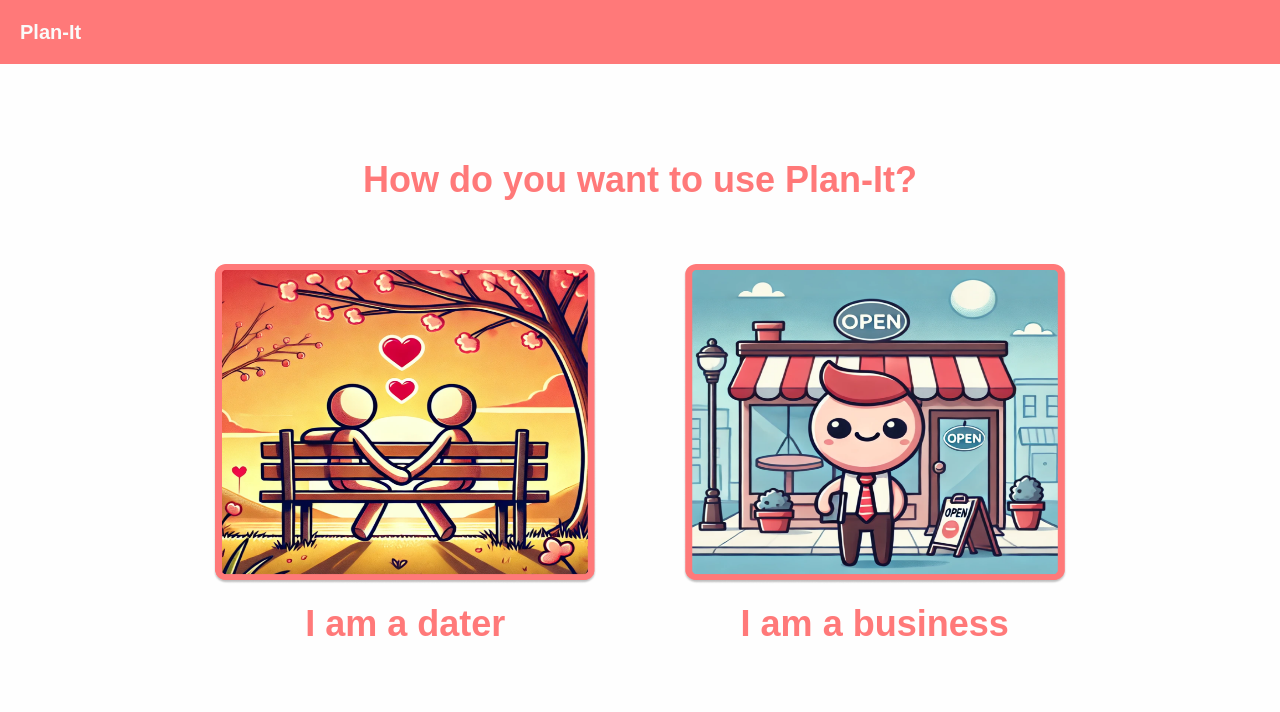
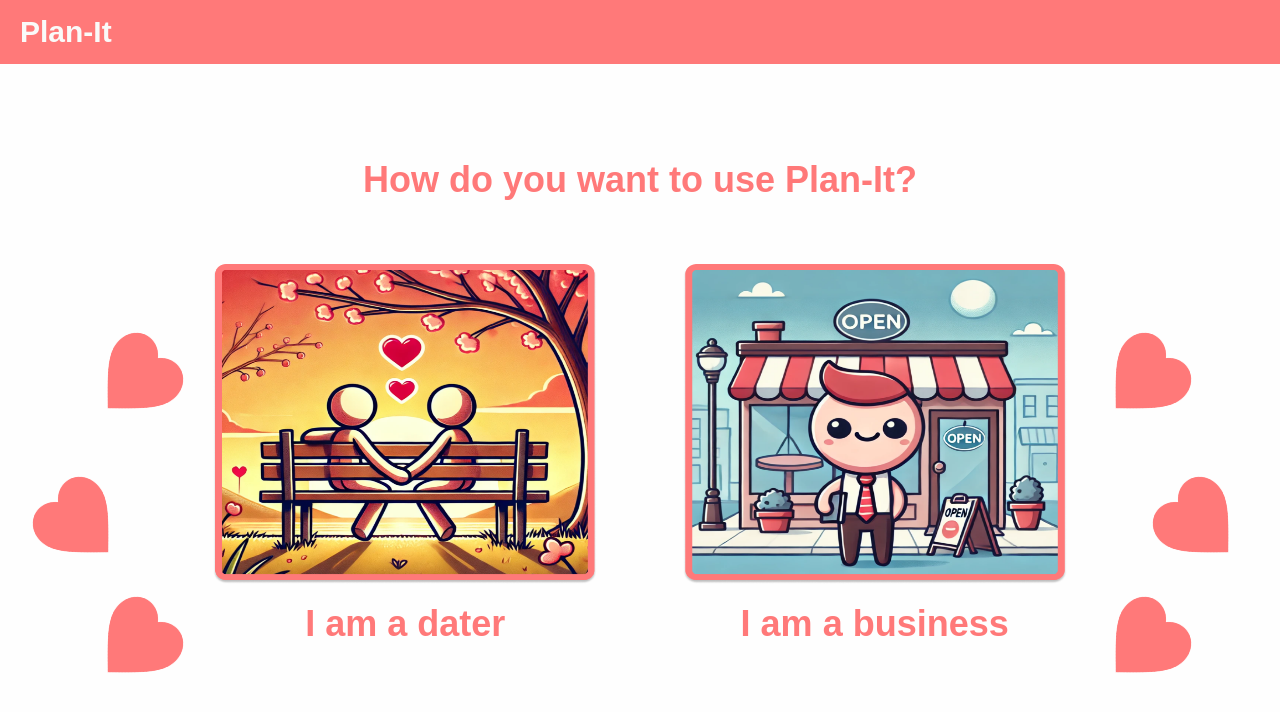
Before and after one commit to lukietee/plan-it, a Next.js app in the folder app/: page /signup in a window 1280 px wide. Shown: the top 712 px of the page. Built offline with nearby package versions, Linux system fonts and the light colour scheme.

Commit message:
hearts for sign up page

```diff
--- a/app/app/globals.css
+++ b/app/app/globals.css
@@ -1,3 +1,5 @@
+/* @import url("https://fonts.googleapis.com/css2?family=Inter:opsz,wght@14..32,100..900&family=League+Spartan:wght@100..900&display=swap"); */
+
 @tailwind base;
 @tailwind components;
 @tailwind utilities;
--- a/app/app/signup/page.js
+++ b/app/app/signup/page.js
@@ -1,22 +1,24 @@
 import Image from "next/image";
 import business from "../assets/business.png";
 import dater from "../assets/dater.png";
+import heart from "../assets/heart.png";
+import Link from "next/link";
 
 export default function SignUp() {
   return (
     <>
       <nav className="flex items-center justify-between p-5 h-16 bg-primary">
         <div className="flex gap-5 items-center">
-          <a
-            href="#"
-            className="text-xl font-bold text-stone-50 hover:text-blue-600"
+          <Link
+            className="text-3xl  font-bold text-stone-50 hover:text-blue-600"
+            href="/"
           >
             Plan-It
-          </a>
+          </Link>
         </div>
       </nav>
 
-      <div className="w-full flex flex-col gap-16 items-center">
+      <div className="w-full flex flex-col gap-16 items-center relative">
         <p className="pt-24 text-primary text-4xl font-bold">
           How do you want to use Plan-It?
         </p>
@@ -46,6 +48,43 @@ export default function SignUp() {
             </p>
           </section>
         </div>
+
+        <Image
+          alt="heart"
+          className="absolute rotate-45 w-20 h-20 bottom-56 left-24"
+          src={heart}
+          draggable="false"
+        />
+        <Image
+          alt="heart"
+          className="absolute -rotate-45 w-20 h-20 bottom-20 left-10"
+          src={heart}
+          draggable="false"
+        />
+        <Image
+          alt="heart"
+          className="absolute rotate-45 w-20 h-20 -bottom-10 left-24"
+          src={heart}
+          draggable="false"
+        />
+        <Image
+          alt="heart"
+          className="absolute rotate-45 w-20 h-20 bottom-56 right-24"
+          src={heart}
+          draggable="false"
+        />
+        <Image
+          alt="heart"
+          className="absolute -rotate-45 w-20 h-20 bottom-20 right-10"
+          src={heart}
+          draggable="false"
+        />
+        <Image
+          alt="heart"
+          className="absolute rotate-45 w-20 h-20 -bottom-10 right-24"
+          src={heart}
+          draggable="false"
+        />
       </div>
     </>
   );
```
Also changed, not shown: app/app/assets/heart.png (added).
